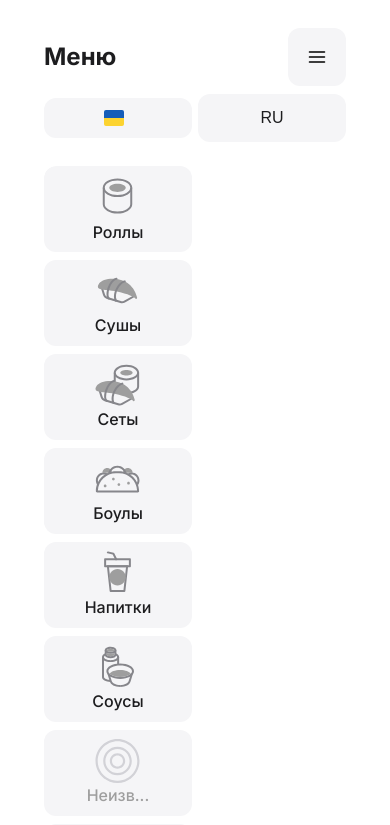
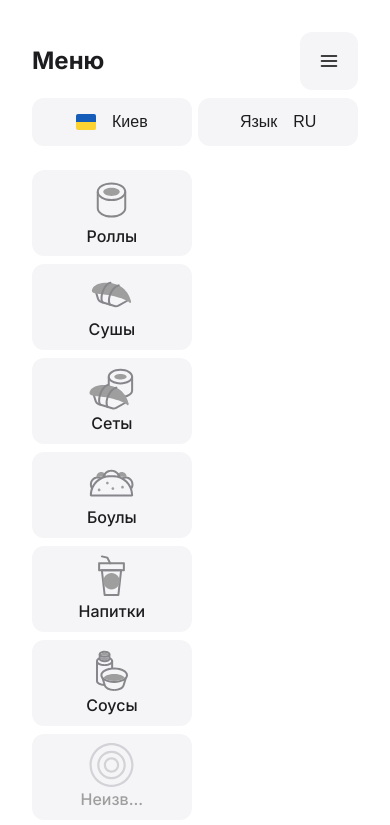
Before and after one commit to Frolikss/ninja_sushi, a website: page index.html in a window 390 px wide. Both pictures are taken after a click on the button 317 px from the left and 69 px from the top of the page. Shown: the top 825 px of the page. Drawn offline with nearby package versions, Linux system fonts and the light colour scheme; no server answers.

Commit message:
menu fixes

```diff
--- a/index.html
+++ b/index.html
@@ -18,7 +18,6 @@
 <header class="header">
     <div class="container">
         <div class="header__row">
-            <div class="header__wrapper">
                 <div class="header__logo">
                     <div class="header__logo--item header__logo--item-active">
                         <a href="#" class="header__logo--image">
@@ -135,7 +134,6 @@
                         </button>
                     </div>
                 </div>
-            </div>
 
             <div class="header__submenu">
                 <a href="#" class="header__subitem">
--- a/scripts/main.js
+++ b/scripts/main.js
@@ -45,29 +45,23 @@ $(document).ready(function(){
         const header = document.querySelector('.header');
 
         if (headerOverlay.classList.contains('header__menu_overlay--show')) {
+
+          document.body.classList.remove('lock');
           header.classList.remove('overlay');
           headerOverlay.classList.remove('header__menu_overlay--show');
+
           headerCaption.style.display = 'none';
           headerCaption.style.opacity = '0';
-          configWrapper()
         } else {
+
+          document.body.classList.add('lock');
           header.classList.add('overlay');
           headerOverlay.classList.add('header__menu_overlay--show');
+
           headerCaption.style.display = 'block';
           headerCaption.style.opacity = '1';
-          configWrapper();
         }
       });
-
-      function configWrapper() {
-        const wrapperNode = document.querySelector('.header__wrapper');
-
-        if (wrapperNode) {
-          wrapperNode.replaceWith(...wrapperNode.childNodes);
-        } else {
-          console.log('here');
-        }
-      }
   }
 
   function fetchSliderData(slider, url) {
@@ -78,3 +72,9 @@ $(document).ready(function(){
       }
     }).catch(error => console.log(error));
   }
+
+function wrapAll(target, wrapper = document.createElement('div')) {
+  [ ...target.childNodes ].forEach(child => wrapper.appendChild(child))
+  target.appendChild(wrapper)
+  return wrapper
+}
--- a/scss/index.scss
+++ b/scss/index.scss
@@ -826,6 +826,10 @@
     }
 }
 
+.lock {
+    overflow: hidden;
+}
+
 @media (max-width: 530px) {
     .main {
         gap: 48px;
--- a/scss/layouts/_header.scss
+++ b/scss/layouts/_header.scss
@@ -18,7 +18,8 @@
         flex-direction: column;
         justify-content: space-between;
         align-items: center;
-        margin: 0 16px;
+        padding: 0 16px;
+        overflow: hidden;
     }
 
     &__wrapper {
@@ -86,7 +87,7 @@
         }
 
         &--link {
-            padding: 22px 18px;
+            padding: 22px 8px;
         }
     }
 
@@ -186,10 +187,6 @@
         display: none;
     }
 
-    .overlay__buttons--lang {
-        display: none;
-    }
-
     @media (max-width: 1430px) {
         &__phone {
             &--text {
@@ -273,7 +270,7 @@
             gap: 8px;
             background: none;
             border-radius: 12px;
-            overflow-y: scroll;
+            overflow-x: scroll;
             -ms-overflow-style: none;
             padding: 0;
 
@@ -359,10 +356,13 @@
 }
 
 .overlay {
+    height: 100vh;
+    overflow: scroll;
 
     .header__row {
         flex-wrap: wrap;
         display: grid;
+        padding: 16px;
         gap: 8px;
         align-items: start;
         grid-template-areas: "close close"
@@ -405,6 +405,10 @@
             flex-basis: 49%;
             gap: 8px;
         }
+    }
+
+    .header__buttons--city {
+        display: inline;
     }
 
     &__buttons--lang {
```
Also changed, not shown: scss/index.css, 1 other file.
